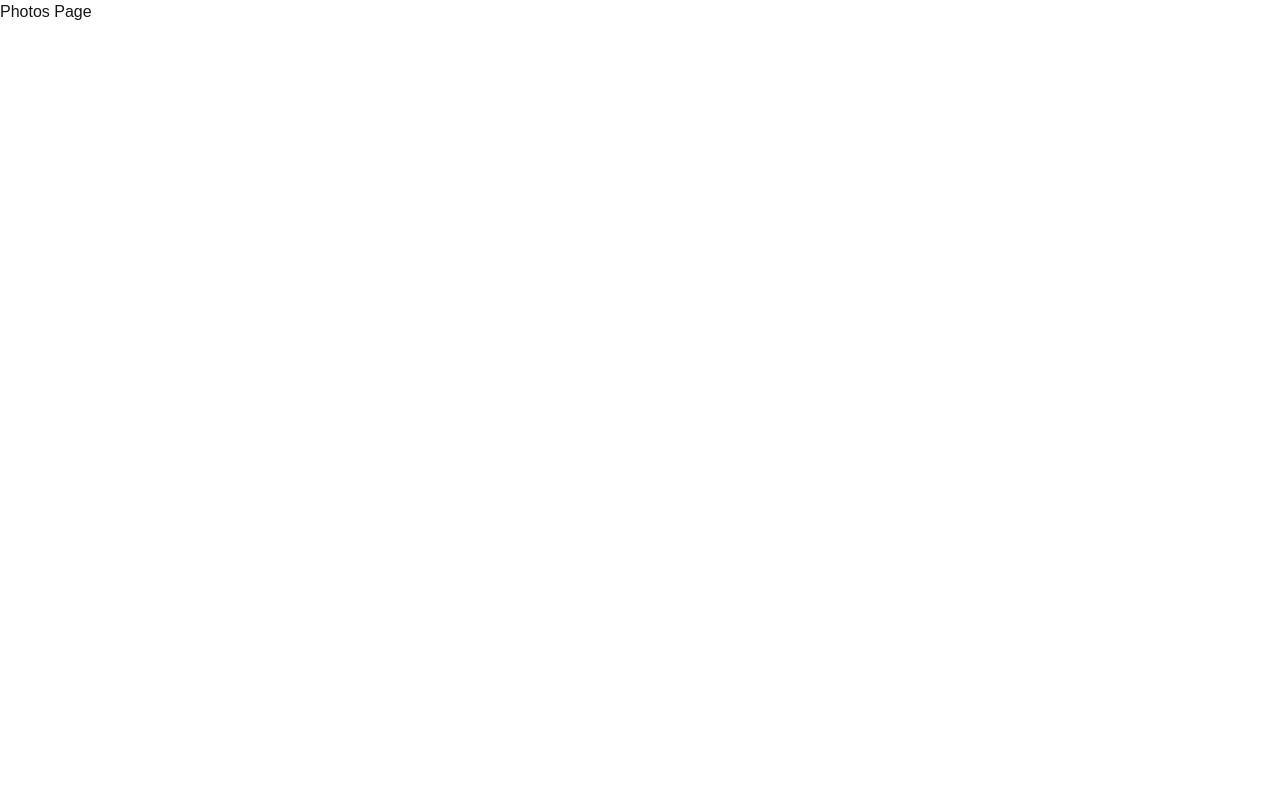
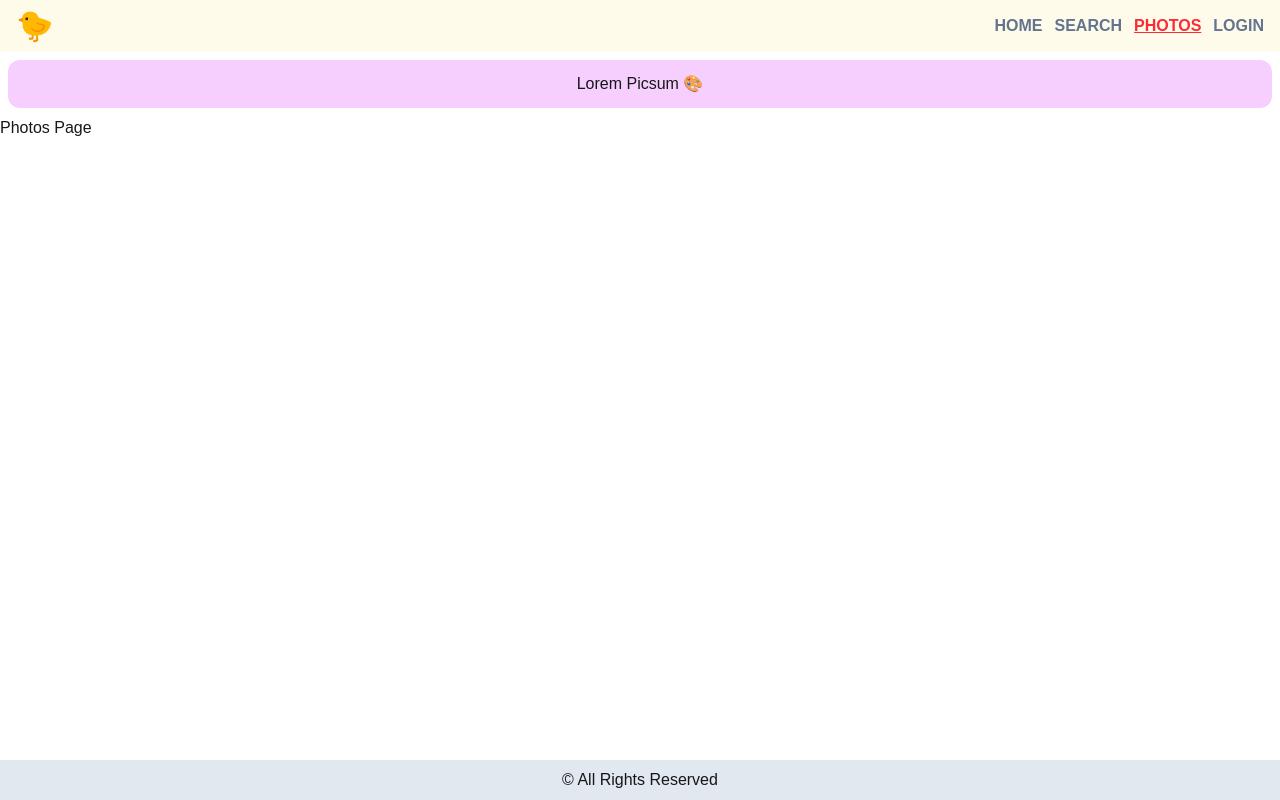
Before and after one commit to eafiseemn/programmers-nextjs, a Next.js app in the folder app-router/: page /photos in a window 1280 px wide. Built offline with nearby package versions, Linux system fonts and the light colour scheme.

Commit message:
[Next.js/AppRouter] 공통 레이아웃 및 페이지별 레이아웃 (colocation)

```diff
--- /dev/null
+++ b/app-router/src/app/(top-badge-layout)/layout.tsx
@@ -0,0 +1,12 @@
+function Layout({ children }: { children: React.ReactNode }) {
+	return (
+		<div>
+			<p className='bg-fuchsia-200 text-center m-2 p-3 rounded-xl'>Lorem Picsum 🎨</p>
+			{children}
+		</div>
+	);
+}
+export default Layout;
+
+// 컴포넌트별 레이아웃은 layout.tsx로 지정
+// (group) 으로 묶으면 자동으로 공통 레이아웃으로 지정됨 (경로에는 영향을 주지 않음): colocation
--- a/app-router/src/app/layout.tsx
+++ b/app-router/src/app/layout.tsx
@@ -1,5 +1,7 @@
 import type { Metadata } from 'next';
 import './globals.css';
+import Header from '@/components/Header';
+import Footer from '@/components/Footer';
 
 export const metadata: Metadata = {
 	title: 'Triangle App',
@@ -13,7 +15,13 @@ export default function RootLayout({
 }>) {
 	return (
 		<html lang='ko-KR'>
-			<body className={'antialiased'}>{children}</body>
+			<body className={'antialiased'}>
+				<div className='flex flex-col min-h-screen'>
+					<Header />
+					<main className='flex-1'>{children}</main>
+					<Footer />
+				</div>
+			</body>
 		</html>
 	);
 }
--- /dev/null
+++ b/app-router/src/components/Footer.tsx
@@ -0,0 +1,4 @@
+function Footer() {
+	return <footer className='bg-slate-200 text-center py-2'>&copy; All Rights Reserved</footer>;
+}
+export default Footer;
--- /dev/null
+++ b/app-router/src/components/Header.tsx
@@ -0,0 +1,40 @@
+'use client';
+// client base로 설정하지 않으면 server에서 무조건 실행되기 때문에 useRouter를 쓰려면 client component로 명시해줘야함
+
+import { navItems } from '@/utils/navigation';
+import tw from '@/utils/tw';
+import Link from 'next/link';
+import { usePathname } from 'next/navigation';
+// import { useRouter } from 'next/navigation';
+
+function Header() {
+	// const router = useRouter();
+	const pathname = usePathname();
+	// console.log(pathname);
+
+	return (
+		<header className='bg-amber-50 text-slate-500 px-4 py-2 flex justify-between items-center'>
+			<h1 className='text-3xl'>
+				<Link href='/'>🐤</Link>
+			</h1>
+			<nav>
+				<h2 className='sr-only'>메인 메뉴</h2>
+				<ul className='flex gap-3'>
+					{navItems.map(({ href, label }) => (
+						<li key={href}>
+							<Link
+								href={href}
+								className={tw(
+									'hover:text-red-400 transition-colors font-bold',
+									pathname === href && 'text-red-500 underline'
+								)}>
+								{label}
+							</Link>
+						</li>
+					))}
+				</ul>
+			</nav>
+		</header>
+	);
+}
+export default Header;
--- /dev/null
+++ b/app-router/src/utils/navigation.ts
@@ -0,0 +1,6 @@
+export const navItems = [
+	{ href: '/', label: 'HOME' },
+	{ href: '/search', label: 'SEARCH' },
+	{ href: '/photos', label: 'PHOTOS' },
+	{ href: '/login', label: 'LOGIN' },
+];
--- /dev/null
+++ b/app-router/src/utils/tw.ts
@@ -0,0 +1,6 @@
+import clsx from 'clsx';
+import { twMerge } from 'tailwind-merge';
+
+export default function tw(...args: unknown[]) {
+	return twMerge(clsx(args));
+}
```
Also changed, not shown: app-router/package.json (+7 -5 lines), app-router/src/app/(top-badge-layout)/photos/[id]/page.tsx (renamed from app-router/src/app/photos/[id]/page.tsx), app-router/src/app/(top-badge-layout)/photos/page.tsx (renamed from app-router/src/app/photos/page.tsx), app-router/src/app/(top-badge-layout)/search/page.tsx (renamed from app-router/src/app/search/page.tsx), 1 other file (tests, documents, lock files or other folders).
